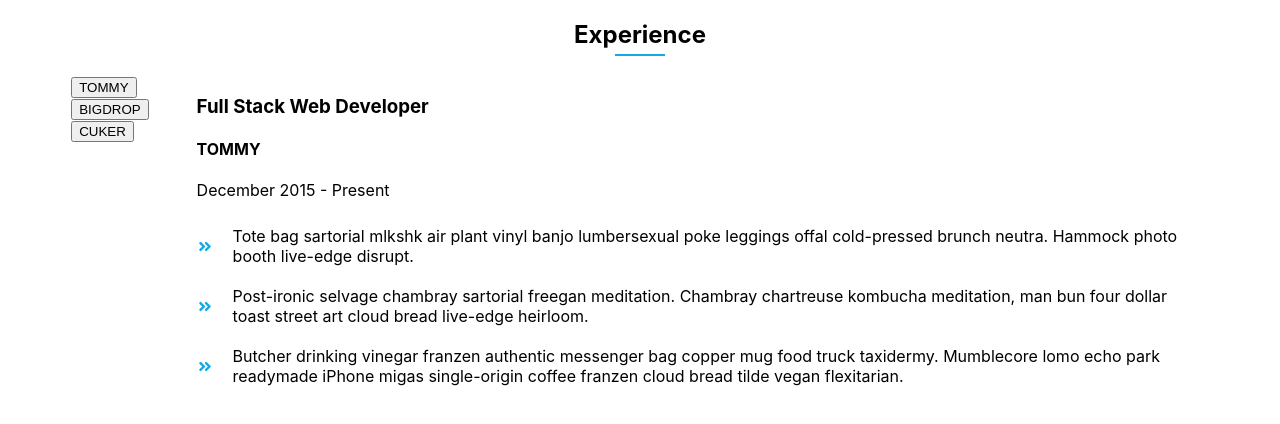
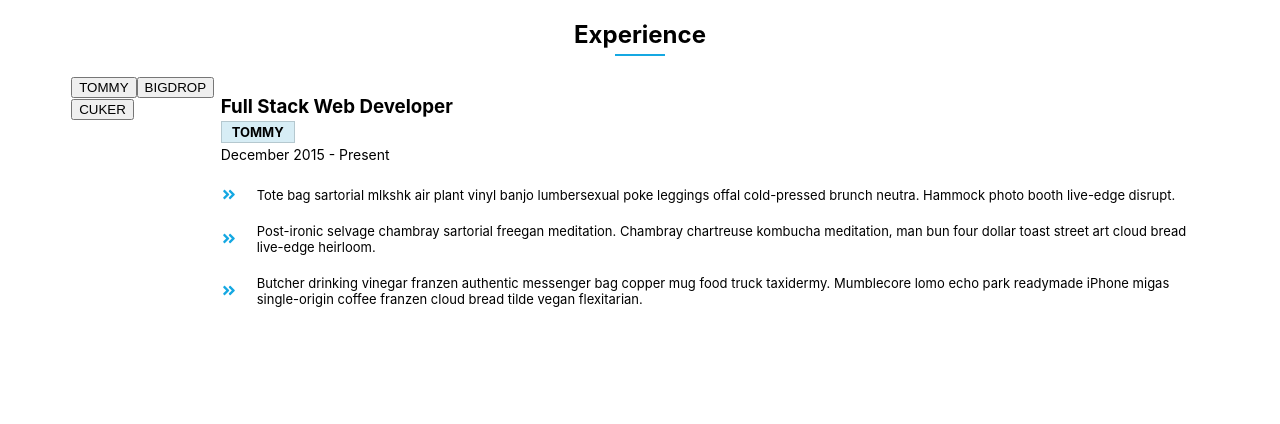
Before and after one commit to LaurenCummings/tab-project, a React (Vite) app: page / in a window 1280 px wide. Shown: the top 424 px of the page. Built offline with nearby package versions, Linux system fonts and the light colour scheme.

Commit message:
Changed font sizes and tried to style like sample

```diff
--- a/src/App.css
+++ b/src/App.css
@@ -21,6 +21,24 @@ body {
     width: 90%;
 }
 
+.job-info h3 {
+    margin-bottom: 3px;
+}
+
+.job-info h4 {
+    font-size: 13px;
+    background-color: rgb(215, 237, 245);
+    padding: 2px 10px;
+    display: inline-block;
+    margin: 0;
+    border: solid 1px rgb(181, 200, 207);
+}
+
+.job-date {
+    font-size: 14px;
+    margin-top: 3px;
+}
+
 .job-desc {
     display: flex;
     align-items: center;
@@ -35,4 +53,5 @@ body {
 
 .job-desc p {
     margin: 10px 20px;
+    font-size: 13px;
 }
```
